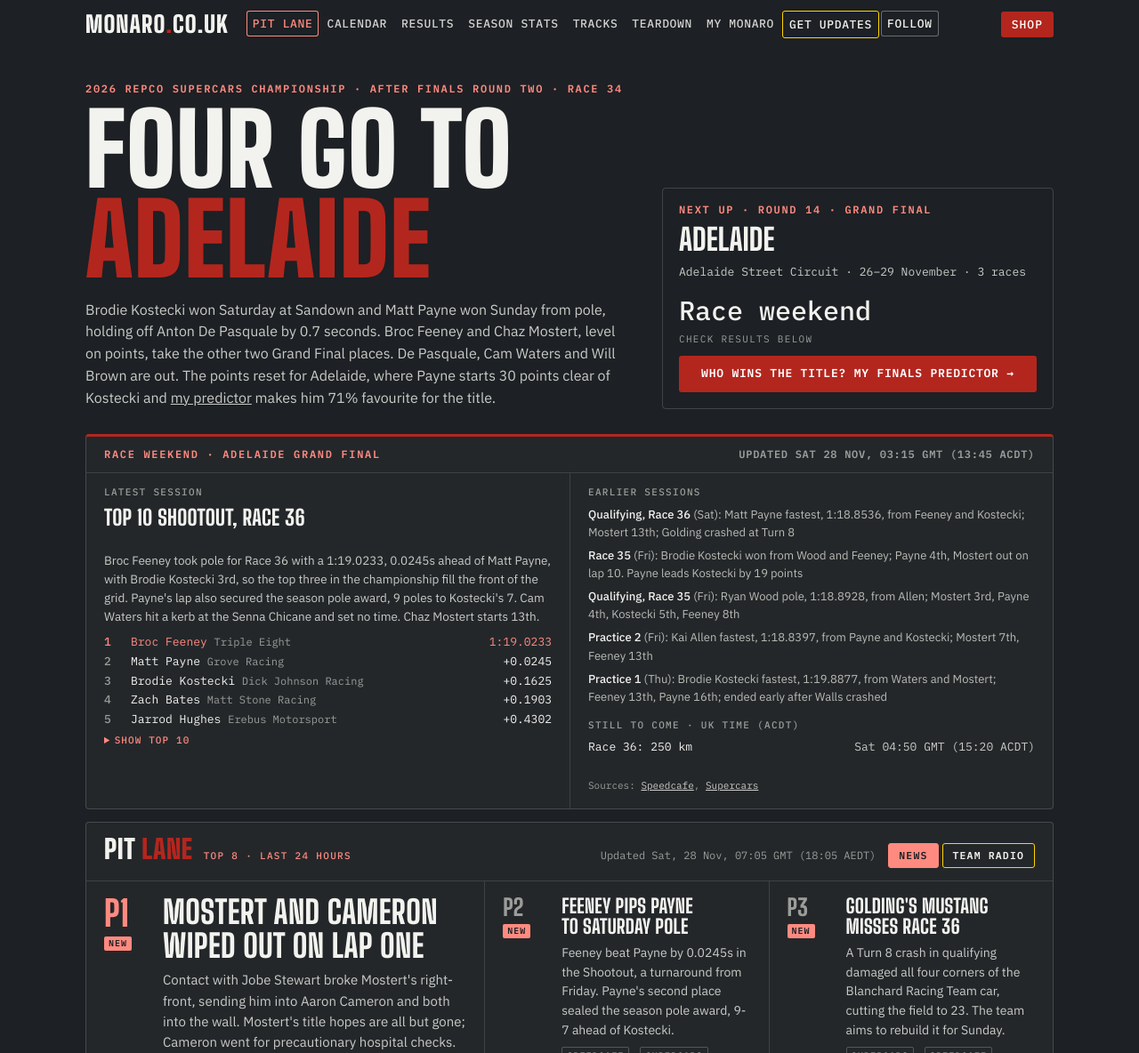
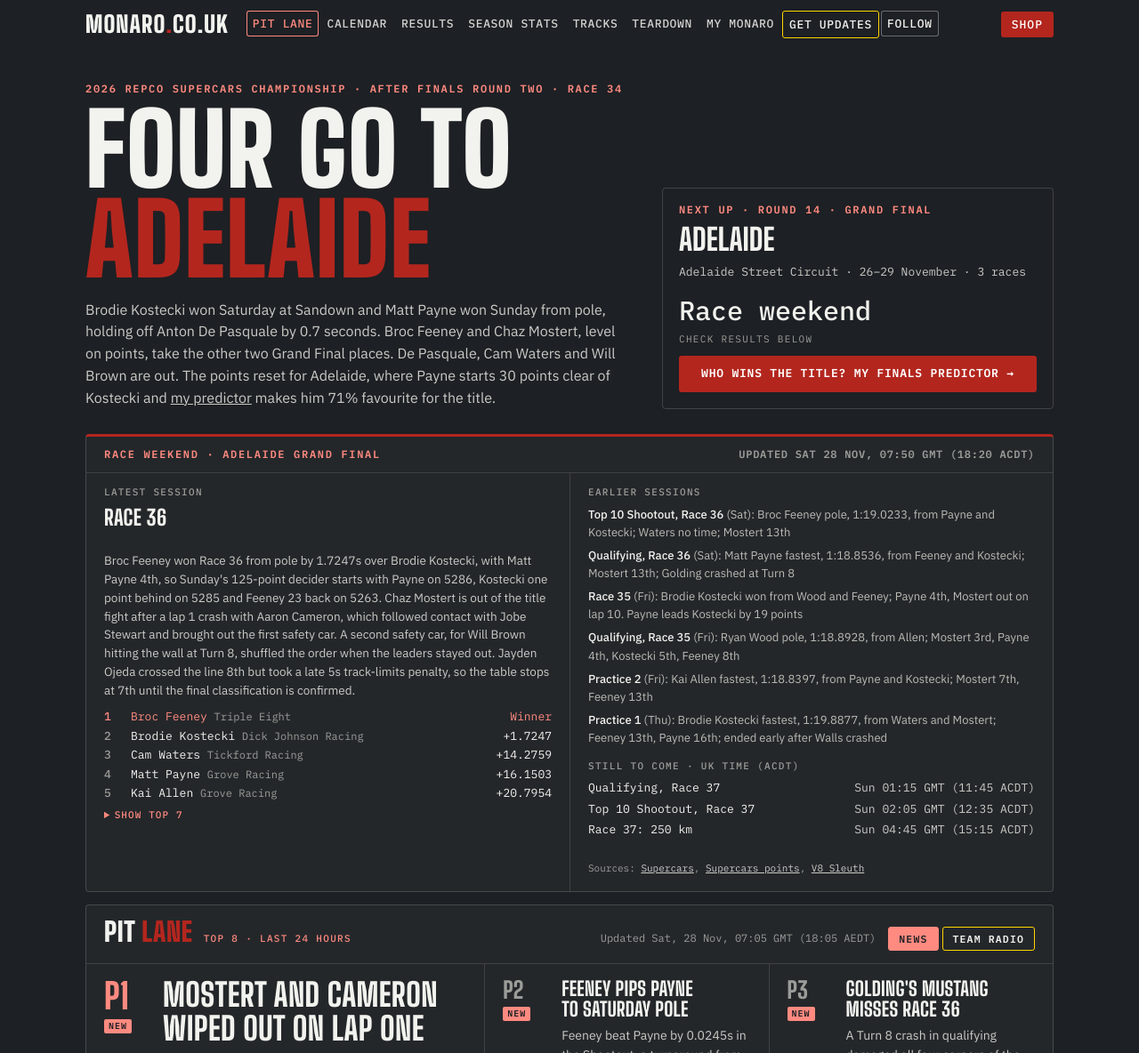
Before and after one commit to monaro-site/monaro-site, a plain HTML site: page index.html in a window 1280 px wide. Shown: the top 1184 px of the page at 89% size. Drawn offline with Linux system fonts and the light colour scheme.

Commit message:
Weekend box: Adelaide Race 36 result
Co-Authored-By: Claude Opus 5.5 <noreply@anthropic.com>
Claude-Session: https://claude.ai/code/session_01PV98b2eYDB5S8mahrSFNGZ

```diff
--- a/index.html
+++ b/index.html
@@ -1400,14 +1400,17 @@ $("#standings").innerHTML = `<table><thead><tr><th class="num">Pos</th><th>Car</
 const WKND = {
   event: "Adelaide Grand Final",
   tz: "ACDT", // South Australia: daylight saving, GMT = ACDT - 10.5h
-  updated: "Sat 28 Nov, 03:15 GMT (13:45 ACDT)",
+  updated: "Sat 28 Nov, 07:50 GMT (18:20 ACDT)",
   upnext: [
-    ["Race 36: 250 km", "Sat 04:50 GMT (15:20 ACDT)"],
+    ["Qualifying, Race 37", "Sun 01:15 GMT (11:45 ACDT)"],
+    ["Top 10 Shootout, Race 37", "Sun 02:05 GMT (12:35 ACDT)"],
+    ["Race 37: 250 km", "Sun 04:45 GMT (15:15 ACDT)"],
   ],
   sessions: [
-    { name: "Top 10 Shootout, Race 36", day: "Sat", lead: "Broc Feeney took pole for Race 36 with a 1:19.0233, 0.0245s ahead of Matt Payne, with Brodie Kostecki 3rd, so the top three in the championship fill the front of the grid. Payne's lap also secured the season pole award, 9 poles to Kostecki's 7. Cam Waters hit a kerb at the Senna Chicane and set no time. Chaz Mostert starts 13th.",
-      top: [["Broc Feeney","Triple Eight","1:19.0233"],["Matt Payne","Grove Racing","+0.0245"],["Brodie Kostecki","Dick Johnson Racing","+0.1625"],["Zach Bates","Matt Stone Racing","+0.1903"],["Jarrod Hughes","Erebus Motorsport","+0.4302"],["Kai Allen","Grove Racing","+0.4788"],["Jack Le Brocq","Matt Stone Racing","+0.5596"],["Andre Heimgartner","Brad Jones Racing","+0.6435"],["Cooper Murray","PremiAir Racing","+0.6545"],["Cam Waters","Tickford Racing","No time"]],
-      src: [["Speedcafe", "https://speedcafe.com/supercars-news-2026-adelaide-grand-final-saturday-top-10-shootout-results-broc-feeney-pole-position-comments-reaction/"], ["Supercars", "https://www.supercars.com/news/supercars-news-2026-adelaide-saturday-qualifying-report-broc-feeney-pole-position-top-ten-shootout-grand-final"]] },
+    { name: "Race 36", day: "Sat", lead: "Broc Feeney won Race 36 from pole by 1.7247s over Brodie Kostecki, with Matt Payne 4th, so Sunday's 125-point decider starts with Payne on 5286, Kostecki one point behind on 5285 and Feeney 23 back on 5263. Chaz Mostert is out of the title fight after a lap 1 crash with Aaron Cameron, which followed contact with Jobe Stewart and brought out the first safety car. A second safety car, for Will Brown hitting the wall at Turn 8, shuffled the order when the leaders stayed out. Jayden Ojeda crossed the line 8th but took a late 5s track-limits penalty, so the table stops at 7th until the final classification is confirmed.",
+      top: [["Broc Feeney","Triple Eight","Winner"],["Brodie Kostecki","Dick Johnson Racing","+1.7247"],["Cam Waters","Tickford Racing","+14.2759"],["Matt Payne","Grove Racing","+16.1503"],["Kai Allen","Grove Racing","+20.7954"],["Ryan Wood","Walkinshaw TWG Racing","+22.1259"],["Jarrod Hughes","Erebus Motorsport","+22.6142"]],
+      src: [["Supercars", "https://www.supercars.com/news/supercars-news-2026-adelaide-saturday-race-report-broc-feeney-win-action-crash-video-grand-final-down-to-the-wire"], ["Supercars points", "https://www.supercars.com/news/supercars-news-2026-finals-points-standings-saturday-chaz-mostert-crash-broc-feeney-win-incident"], ["V8 Sleuth", "https://www.v8sleuth.com.au/feeney-wins-adelaide-thriller-to-force-gripping-decider/"]] },
+    { name: "Top 10 Shootout, Race 36", day: "Sat", short: "Broc Feeney pole, 1:19.0233, from Payne and Kostecki; Waters no time; Mostert 13th" },
     { name: "Qualifying, Race 36", day: "Sat", short: "Matt Payne fastest, 1:18.8536, from Feeney and Kostecki; Mostert 13th; Golding crashed at Turn 8" },
     { name: "Race 35", day: "Fri", short: "Brodie Kostecki won from Wood and Feeney; Payne 4th, Mostert out on lap 10. Payne leads Kostecki by 19 points" },
     { name: "Qualifying, Race 35", day: "Fri", short: "Ryan Wood pole, 1:18.8928, from Allen; Mostert 3rd, Payne 4th, Kostecki 5th, Feeney 8th" },
```
